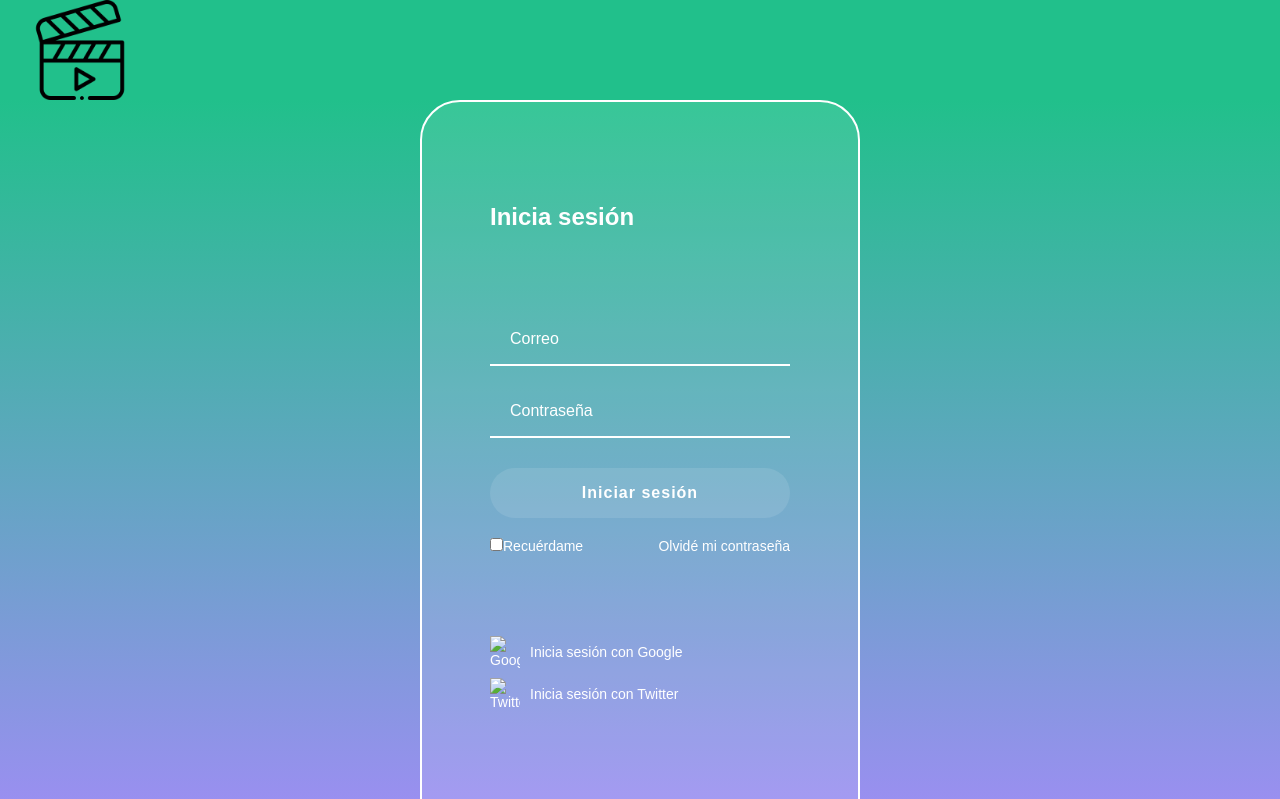
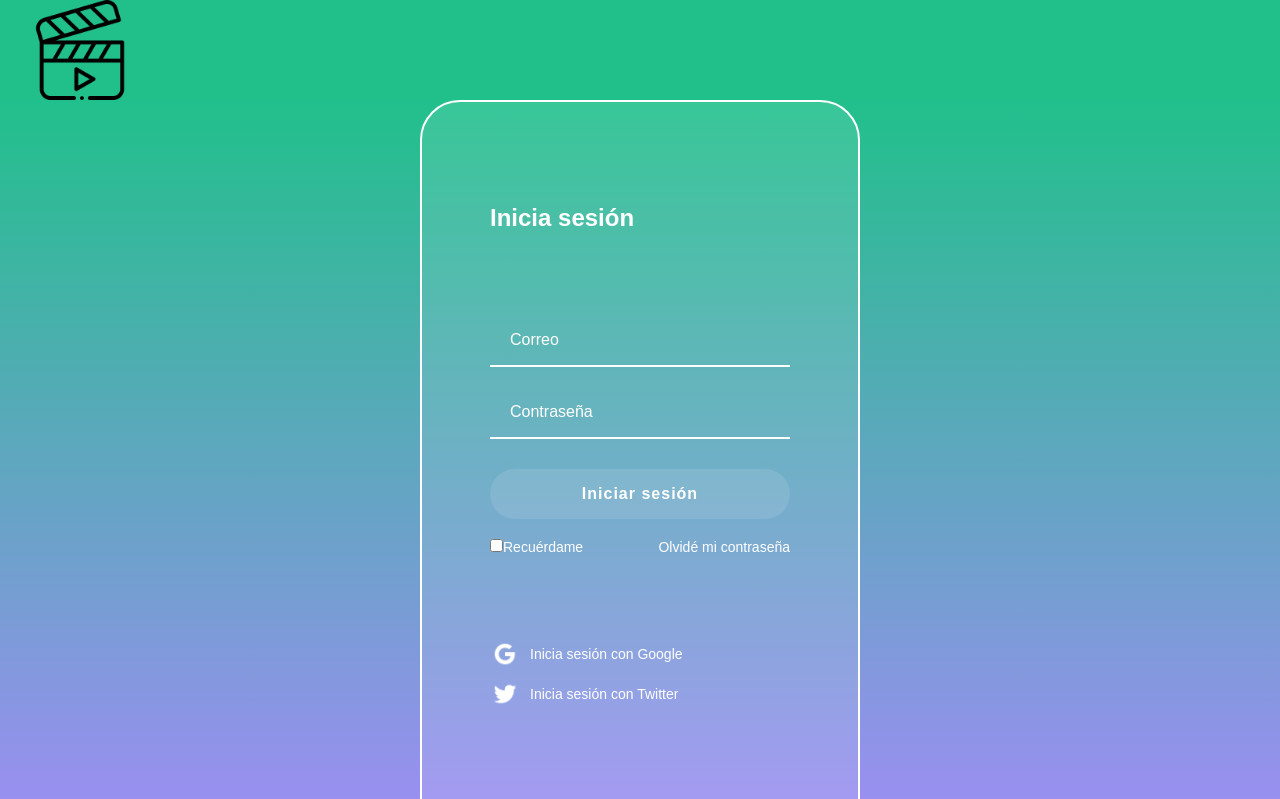
Before and after one commit to RafaRomero8/Peliculas, a plain HTML site: page index.html in a window 1280 px wide. Shown: the top 799 px of the page. Drawn offline with Linux system fonts and the light colour scheme; a web font is replaced by a local one.

```diff
--- a/index.html
+++ b/index.html
@@ -21,7 +21,7 @@
         <form class="login__container--form">
           <input aria-label="Correo" class="input" type="text" placeholder="Correo">
           <input aria-label="Contraseña" class="input" type="password" placeholder="Contraseña">
-          <button class="button" > <a href="/FrontendDeveloper/maquetacion2.html">Iniciar sesión</a> </button>
+          <button class="button" > <a href="/maquetacion2.html">Iniciar sesión</a> </button>
           <div class="login__container--remember-me">
             <label>
               <input type="checkbox" name="" id="cbox1" value="checkbos">Recuérdame
@@ -30,8 +30,8 @@
           </div>
         </form>
         <section class="login__container--social-media">
-          <div><img src="/img/tinified/google-icon.png" alt="Google">Inicia sesión con Google</div>
-          <div><img src="/img/tinified/twitter-icon.png" alt="Twitter">Inicia sesión con Twitter</div>
+          <div><img src="/img/google-icon.png" alt="Google">Inicia sesión con Google</div>
+          <div><img src="/img/twitter-icon.png" alt="Twitter">Inicia sesión con Twitter</div>
         </section>
         <p class="login__container--register">No tienes ninguna cuenta <a href="/FrontendDeveloper/registrate.html">Regístrate</a></p>
       </section>
```
